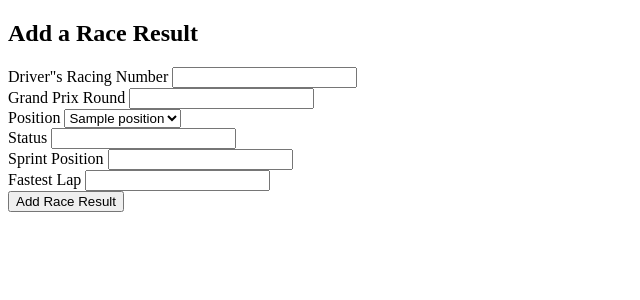
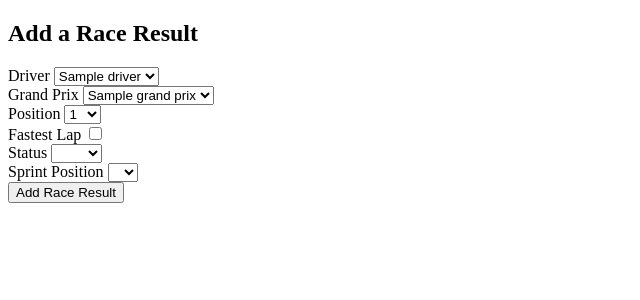
Before and after one commit to athinagouseti/Formula_One_Python-Week_05_Solo_Project, a Flask app: template templates/race_results/new.html in a window 1280 px wide. Shown: the part 88-388 px from the top of the page, without its empty margins (0-640 px from the left). Run offline with Flask 2, Linux system fonts and the light colour scheme; the template is opened without the code that fills it: most values are stand-ins (such as "Sample title", 1, 10 or a date in 2020).

Commit message:
Add race result

```diff
--- a/db/formula_one.sql
+++ b/db/formula_one.sql
@@ -286,9 +286,9 @@ INSERT INTO race_results (racing_number, grand_prix_round, position, fastest_lap
 INSERT INTO race_results (racing_number, grand_prix_round, position, fastest_lap, status, sprint_position) VALUES (9, 9, 19, FALSE, NULL, NULL);
 
 -- GBR GP
-INSERT INTO race_results (racing_number, grand_prix_round, position, fastest_lap, status, sprint_position) VALUES (44, 10, 1, FALSE, NULL, NULL);
-INSERT INTO race_results (racing_number, grand_prix_round, position, fastest_lap, status, sprint_position) VALUES (33, 10, NULL, FALSE, 'Ret', NULL);
-INSERT INTO race_results (racing_number, grand_prix_round, position, fastest_lap, status, sprint_position) VALUES (77, 10, 3, FALSE, NULL, NULL);
+INSERT INTO race_results (racing_number, grand_prix_round, position, fastest_lap, status, sprint_position) VALUES (44, 10, 1, FALSE, NULL, 2);
+INSERT INTO race_results (racing_number, grand_prix_round, position, fastest_lap, status, sprint_position) VALUES (33, 10, NULL, FALSE, 'Ret', 1);
+INSERT INTO race_results (racing_number, grand_prix_round, position, fastest_lap, status, sprint_position) VALUES (77, 10, 3, FALSE, NULL, 3);
 INSERT INTO race_results (racing_number, grand_prix_round, position, fastest_lap, status, sprint_position) VALUES (4, 10, 4, FALSE, NULL, NULL);
 INSERT INTO race_results (racing_number, grand_prix_round, position, fastest_lap, status, sprint_position) VALUES (11, 10, 16, TRUE, NULL, NULL);
 INSERT INTO race_results (racing_number, grand_prix_round, position, fastest_lap, status, sprint_position) VALUES (55, 10, 6, FALSE, NULL, NULL);
--- a/templates/drivers/new.html
+++ b/templates/drivers/new.html
@@ -7,7 +7,7 @@
 
 <form action = "/drivers" method="post">
     <div>
-        <label for = "driver_racing_number">Driver's Racing Number</label>
+        <label for = "racing_number">Driver's Racing Number</label>
         <input type = "INT" id = "racing_number" name = "racing_number">
     </div>
     <div>
--- a/templates/race_results/new.html
+++ b/templates/race_results/new.html
@@ -7,41 +7,52 @@
 
 <form action = "/race_results" method="post">
     <div>
-        <label for = "driver_racing_number">Driver"s Racing Number</label>
-        <input type = "INT" id = "racing_number" name = "racing_number">
+        <label for = "driver">Driver</label>
+        <select id = "driver" name = "driver" placeholder = "Driver" >
+        {% for driver in drivers %}
+        <option value = "{{ driver.racing_number}}">{{ driver.name }}</option>
+        {% endfor %}
+        </select>
     </div>
     <div>
-        <label for = "grand_prix_round">Grand Prix Round</label>
-        <input type = "text" id = "grand_prix_round" name = "grand_prix_round">
+        <label for = "grand_prix">Grand Prix</label>
+        <select id = "grand_prix" name = "grand_prix" placeholder = "Grand Prix" >
+        {% for grand_prix in grands_prix %}
+        <option value = "{{ grand_prix.round }}">{{ grand_prix.name }}</option>
+        {% endfor %}
+        </select>
     </div>
     <div>
         <label for = "position">Position</label>
-        <select id = "position" name = "position" placeholder = "NULL">
-            <option min = "0" max = "20">{{ race_result.position }}</option>
+        <select id = "position" name = "position" placeholder = "Position" >
+            {% for number in range(1, 21) %}
+            <option value = "{{ number }}">{{ number }}</option>
+            {% endfor %}
         </select>
-        <!-- <input type = "text" id = "position" name = "position"> -->
+    </div>
+    <div>
+        <label for = "fastest_lap">Fastest Lap</label>
+        <input type = "checkbox" id = "fastest_lap" name = "fastest_lap">
     </div>
     <div>
         <label for = "status">Status</label>
-        <input type = "text" id = "status" name = "status">
+        <select id = "status" name = "status">
+            <option value = ""></option>
+            <option value = "DNS">DNS</option>
+            <option value = "Ret">Ret</option>
+            <option value = "DSQ">DSQ</option>
+            <option value = "WD">WD</option>
+        </select>
     </div>
     <div>
         <label for = "sprint_position">Sprint Position</label>
-        <input type = "text" id = "sprint_position" name = "sprint_position">
+        <select id = "sprint_position" name = "sprint_position">
+            <option value = ""></option>
+            {% for number in range(1, 4) %}
+            <option value = "{{ number }}">{{ number }}</option>
+            {% endfor %}
+        </select>
     </div>
-    <div>
-        <label for = "fastest_lap">Fastest Lap</label>
-        <input type = "BOOLEAN" id = "fastest_lap" name = "fastest_lap">
-    </div>
-    <!-- <div>
-        <label for = "team">Team ID</label>
-        <select id = "team_id" name = "team_id" placeholder = "Team" >
-        {% for team in teams %}
-        <option value = "{{ team.id }}">{{ team.id }} , {{ team.constructor }}, {{ team.engine_supplier }}, {{ team.nationality }}</option>
-        {% endfor %}
-        </select>
-
-    </div> -->
     <button type = "submit">Add Race Result</button>
-
+</form>
 {% endblock %}
```
Also changed, not shown: controller/race_result_controller.py (+18 -1 lines), repositories/driver_repository.py (+13 -0 lines), repositories/race_result_repository.py (+1 -13 lines).
